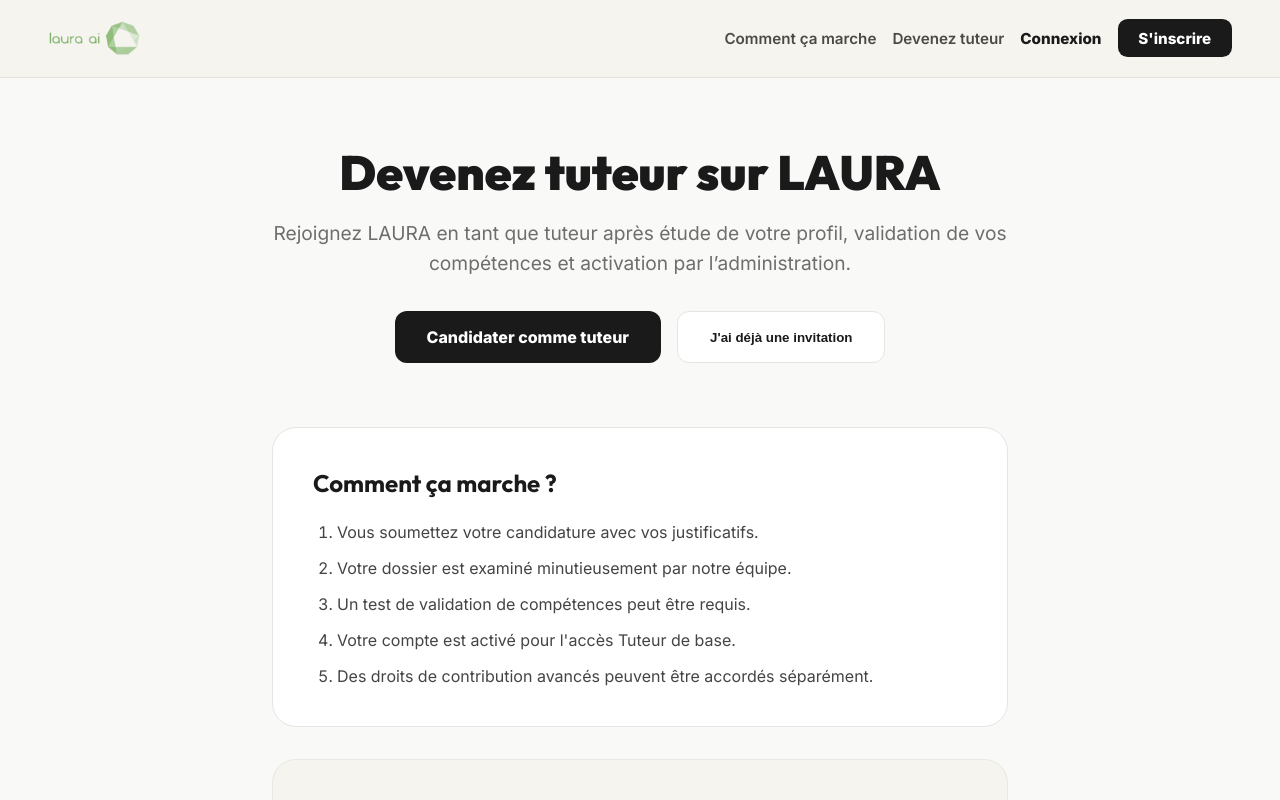
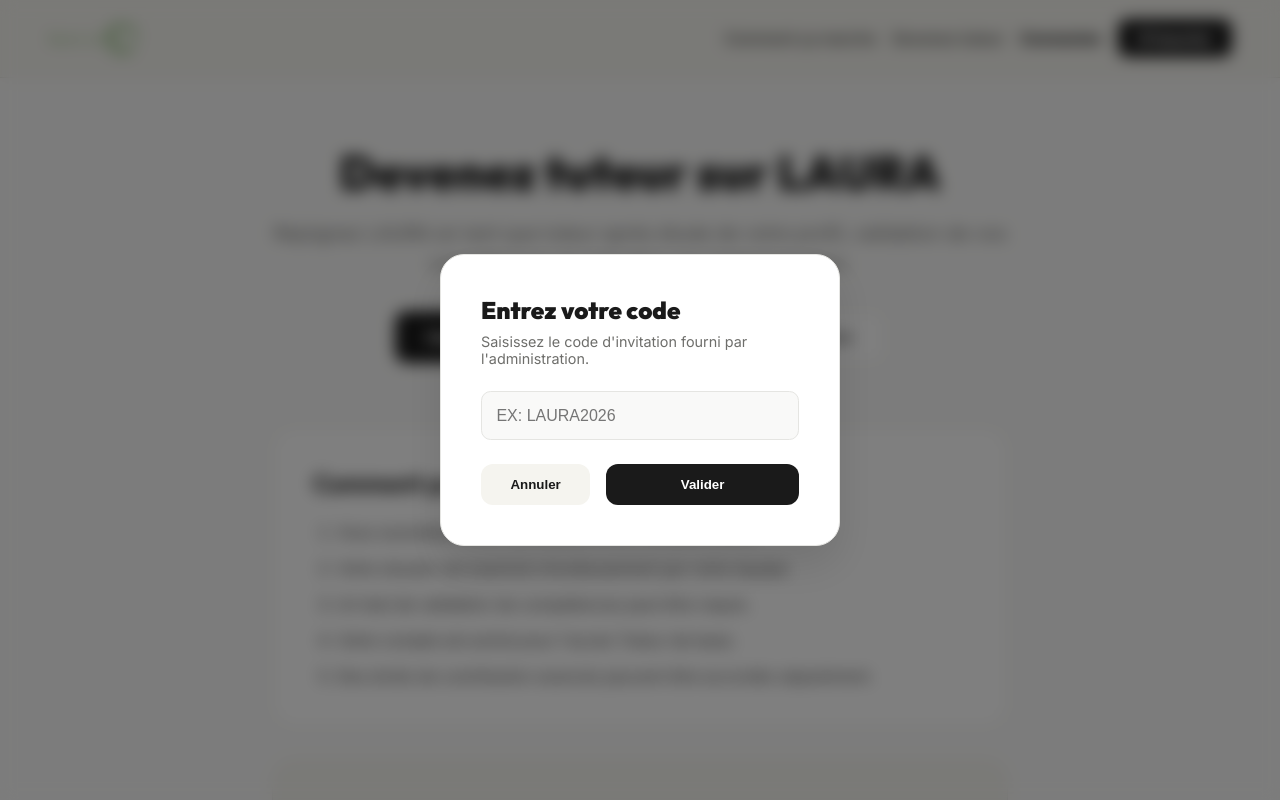
Before and after one commit to Meik20/Laura-AI, a React (Vite) app in the folder client/: page /become-tutor in a window 1280 px wide. Both pictures are taken after a click on the button "J'ai déjà une invitation". Shown: the top 800 px of the page. Built offline with nearby package versions, Linux system fonts and the light colour scheme; no server answers.

Commit message:
feat(tutor): implement invitation code validation modal and instant activation flow

```diff
--- a/client/src/pages/public/BecomeTutorPage.jsx
+++ b/client/src/pages/public/BecomeTutorPage.jsx
@@ -1,8 +1,75 @@
-import { Link } from 'react-router-dom';
+import { useState } from 'react';
+import { Link, useNavigate } from 'react-router-dom';
 
 export default function BecomeTutorPage() {
+  const navigate = useNavigate();
+  const [showModal, setShowModal] = useState(false);
+  const [inviteCode, setInviteCode] = useState('');
+  const [error, setError] = useState('');
+
+  const handleValidateCode = (e) => {
+    e.preventDefault();
+    setError('');
+    const cleanCode = inviteCode.trim().toUpperCase();
+
+    // Codes d'invitation valides
+    const validCodes = ['LAURA2026', 'LAURA-TUTOR', 'CAMEROON-EDU', 'MEIK20'];
+
+    if (validCodes.includes(cleanCode)) {
+      setShowModal(false);
+      navigate(`/tutor/apply?code=${cleanCode}`);
+    } else {
+      setError("Code d'invitation invalide ou expiré.");
+    }
+  };
+
   return (
     <div style={{ maxWidth: '800px', margin: '4rem auto', padding: '0 2rem' }}>
+
+      {/* MODAL INVITATION */}
+      {showModal && (
+        <div style={{ position: 'fixed', top: 0, left: 0, right: 0, bottom: 0, background: 'rgba(0, 0, 0, 0.5)', backdropFilter: 'blur(8px)', display: 'flex', alignItems: 'center', justifyContent: 'center', zIndex: 1000 }}>
+          <div style={{ background: 'white', padding: '2.5rem', borderRadius: '1.5rem', border: '1px solid #E5E5E2', width: '100%', maxWidth: '400px', boxShadow: '0 20px 40px rgba(0,0,0,0.1)', display: 'flex', flexDirection: 'column', gap: '1.5rem' }}>
+            <div>
+              <h3 style={{ fontSize: '1.5rem', fontWeight: 800, margin: '0 0 0.5rem 0', color: '#1A1A1A' }}>Entrez votre code</h3>
+              <p style={{ margin: 0, color: '#6E6E6B', fontSize: '0.9rem' }}>Saisissez le code d'invitation fourni par l'administration.</p>
+            </div>
+
+            {error && (
+              <div style={{ background: '#FEE2E2', color: '#B91C1C', padding: '0.8rem 1rem', borderRadius: '0.75rem', fontSize: '0.85rem', fontWeight: 500 }}>
+                {error}
+              </div>
+            )}
+
+            <form onSubmit={handleValidateCode} style={{ display: 'flex', flexDirection: 'column', gap: '1rem' }}>
+              <input
+                type="text"
+                placeholder="Ex: LAURA2026"
+                value={inviteCode}
+                onChange={(e) => setInviteCode(e.target.value)}
+                style={{ width: '100%', padding: '0.9rem', borderRadius: '0.6rem', border: '1px solid #E5E5E2', background: '#F9F9F8', fontSize: '1rem', outline: 'none', boxSizing: 'border-box', textTransform: 'uppercase' }}
+              />
+
+              <div style={{ display: 'flex', gap: '1rem', marginTop: '0.5rem' }}>
+                <button
+                  type="button"
+                  onClick={() => { setShowModal(false); setError(''); setInviteCode(''); }}
+                  style={{ flex: 1, padding: '0.8rem', background: '#F5F4EF', color: '#1A1A1A', border: 'none', borderRadius: '0.75rem', fontWeight: 600, cursor: 'pointer' }}
+                >
+                  Annuler
+                </button>
+                <button
+                  type="submit"
+                  style={{ flex: 2, padding: '0.8rem', background: '#1A1A1A', color: 'white', border: 'none', borderRadius: '0.75rem', fontWeight: 700, cursor: 'pointer' }}
+                >
+                  Valider
+                </button>
+              </div>
+            </form>
+          </div>
+        </div>
+      )}
+
       <div style={{ textAlign: 'center', marginBottom: '4rem' }}>
         <h1 style={{ fontSize: '3rem', fontWeight: 800, marginBottom: '1rem' }}>Devenez tuteur sur LAURA</h1>
         <p style={{ fontSize: '1.2rem', color: '#6E6E6B', lineHeight: 1.6 }}>
@@ -12,7 +79,10 @@
           <Link to="/tutor/apply" style={{ background: '#1A1A1A', color: 'white', padding: '1rem 2rem', borderRadius: '0.75rem', fontWeight: 700, textDecoration: 'none' }}>
             Candidater comme tuteur
           </Link>
-          <button style={{ background: 'white', color: '#1A1A1A', border: '1px solid #E5E5E2', padding: '1rem 2rem', borderRadius: '0.75rem', fontWeight: 600, cursor: 'pointer' }}>
+          <button
+            onClick={() => setShowModal(true)}
+            style={{ background: 'white', color: '#1A1A1A', border: '1px solid #E5E5E2', padding: '1rem 2rem', borderRadius: '0.75rem', fontWeight: 600, cursor: 'pointer' }}
+          >
             J'ai déjà une invitation
           </button>
         </div>
--- a/client/src/pages/public/TutorApplyPage.jsx
+++ b/client/src/pages/public/TutorApplyPage.jsx
@@ -1,11 +1,13 @@
 import { useState } from 'react';
-import { useNavigate, Link } from 'react-router-dom';
+import { useNavigate, Link, useSearchParams } from 'react-router-dom';
 import { db } from '../../firebase';
 import { doc, setDoc } from 'firebase/firestore';
 import { useAuth } from '../../hooks/useAuth';
 
 export default function TutorApplyPage() {
   const navigate = useNavigate();
+  const [searchParams] = useSearchParams();
+  const inviteCode = searchParams.get('code');
   const { userProfile, signup } = useAuth();
   const [isLoading, setIsLoading] = useState(false);
   const [error, setError] = useState('');
@@ -42,10 +44,11 @@
         diplome: formData.diplome,
         competences: formData.competences,
         motivation: formData.motivation,
-        roleLabel: 'Tuteur',
-        isTutorPending: true,
-        isTutor: false,
-        statut: 'en_examen'
+        roleLabel: inviteCode ? 'Tuteur Contributeur' : 'Tuteur',
+        isTutorPending: !inviteCode,
+        isTutor: !!inviteCode,
+        statut: inviteCode ? 'Contributeur' : 'en_examen',
+        role: inviteCode ? 'teacher' : 'student'
       };
 
       if (userProfile?.uid) {
@@ -77,8 +80,16 @@
   return (
     <div style={{ padding: '4rem 2rem', background: '#F9F9F8', minHeight: '100vh' }}>
       <div style={{ maxWidth: '700px', margin: '0 auto', background: 'white', padding: '3.5rem', borderRadius: '1.5rem', boxShadow: '0 20px 60px rgba(0,0,0,0.05)', border: '1px solid #E5E5E2' }}>
-        <h1 style={{ fontSize: '2rem', fontWeight: 800, marginBottom: '0.5rem' }}>Candidature Tuteur</h1>
-        <p style={{ color: '#6E6E6B', marginBottom: '2.5rem' }}>Votre dossier sera examiné avant toute activation.</p>
+        <h1 style={{ fontSize: '2rem', fontWeight: 800, margin: '0 0 0.5rem 0' }}>Candidature Tuteur</h1>
+
+        {inviteCode ? (
+          <div style={{ background: '#E0F2FE', border: '1px solid #BAE6FD', color: '#0369A1', padding: '1.2rem', borderRadius: '0.75rem', marginBottom: '2rem', display: 'flex', alignItems: 'center', gap: '0.75rem', fontSize: '0.95rem', fontWeight: 600 }}>
+            <span>✨</span>
+            <span>Invitation validée ({inviteCode}). Votre compte tuteur sera instantanément activé à la création.</span>
+          </div>
+        ) : (
+          <p style={{ color: '#6E6E6B', marginBottom: '2.5rem' }}>Votre dossier sera examiné avant toute activation.</p>
+        )}
 
         {error && <div style={{ background: '#FEE2E2', color: '#B91C1C', padding: '1rem', borderRadius: '0.75rem', marginBottom: '1.5rem' }}>{error}</div>}
 
```
